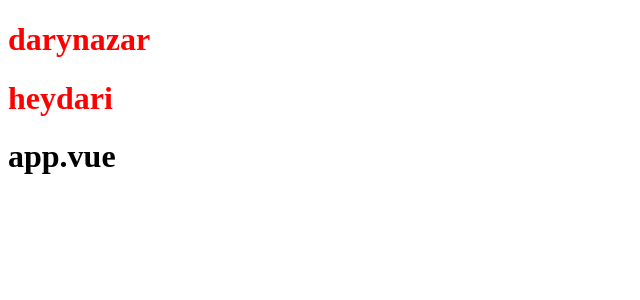
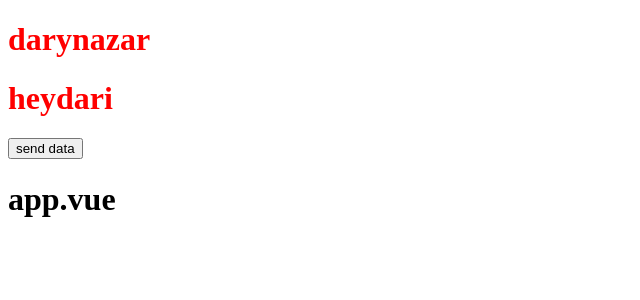
Before and after one commit to Darynazar/Vue3-Test, a Vue app: page / in a window 1280 px wide. Shown: the top 300 px of the page, without its empty margins (0-640 px from the left). Built offline with nearby package versions, Linux system fonts and the light colour scheme.

Commit message:
add emit to send data from child to parrents

```diff
--- a/src/App.vue
+++ b/src/App.vue
@@ -1,6 +1,5 @@
 <template>
-
- <HomeCompnent :userInfo="userInfo"/>
+  <HomeCompnent :userInfo="userInfo" @childData="showData($event)" />
 
   <div>
     <h1>app.vue</h1>
@@ -8,24 +7,29 @@
 </template>
 
 <script>
-import HomeCompnent from './components/HomeComponent.vue';
+import HomeCompnent from "./components/HomeComponent.vue";
 
 export default {
   components: {
-  HomeCompnent
+    HomeCompnent,
   },
- data(){
+  data() {
     return {
       userInfo: {
-      name:'darynazar',
-    lastname:'heydari',
+        name: "darynazar",
+        lastname: "heydari",
+      },
+    };
+  },
+  methods:{
+    showData(name){
+      this.userInfo.name = name
+
+      console.log(name)
     }
-    }
-
   }
 };
 </script>
 
 <style>
-
 </style>
--- a/src/components/HomeComponent.vue
+++ b/src/components/HomeComponent.vue
@@ -4,6 +4,8 @@
       <h1>{{userInfo.name}}</h1>
       <h1>{{userInfo.lastname}}</h1>
     </div>
+
+    <button @click="sendData">send data</button>
   </template>
 
   <script>
@@ -12,6 +14,16 @@
   export default {
     props:{
         userInfo: Object
+    },
+    data(){
+        return{
+            data:'DATA'
+        }
+    },
+    methods: {
+        sendData(){
+            this.$emit('childData', this.data)
+        }
     }
   }
   </script>
```
Lines whose indentation alone changed are shown as unchanged.
